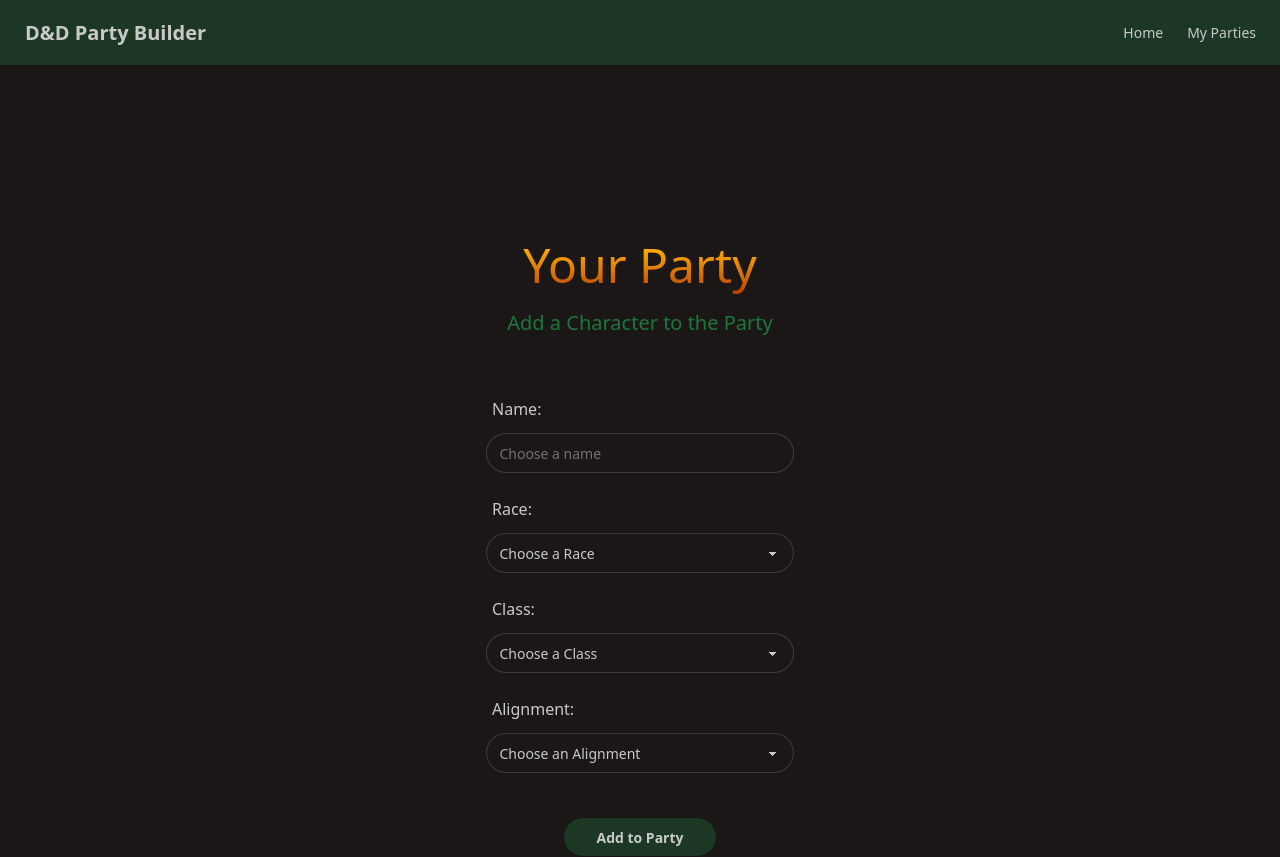
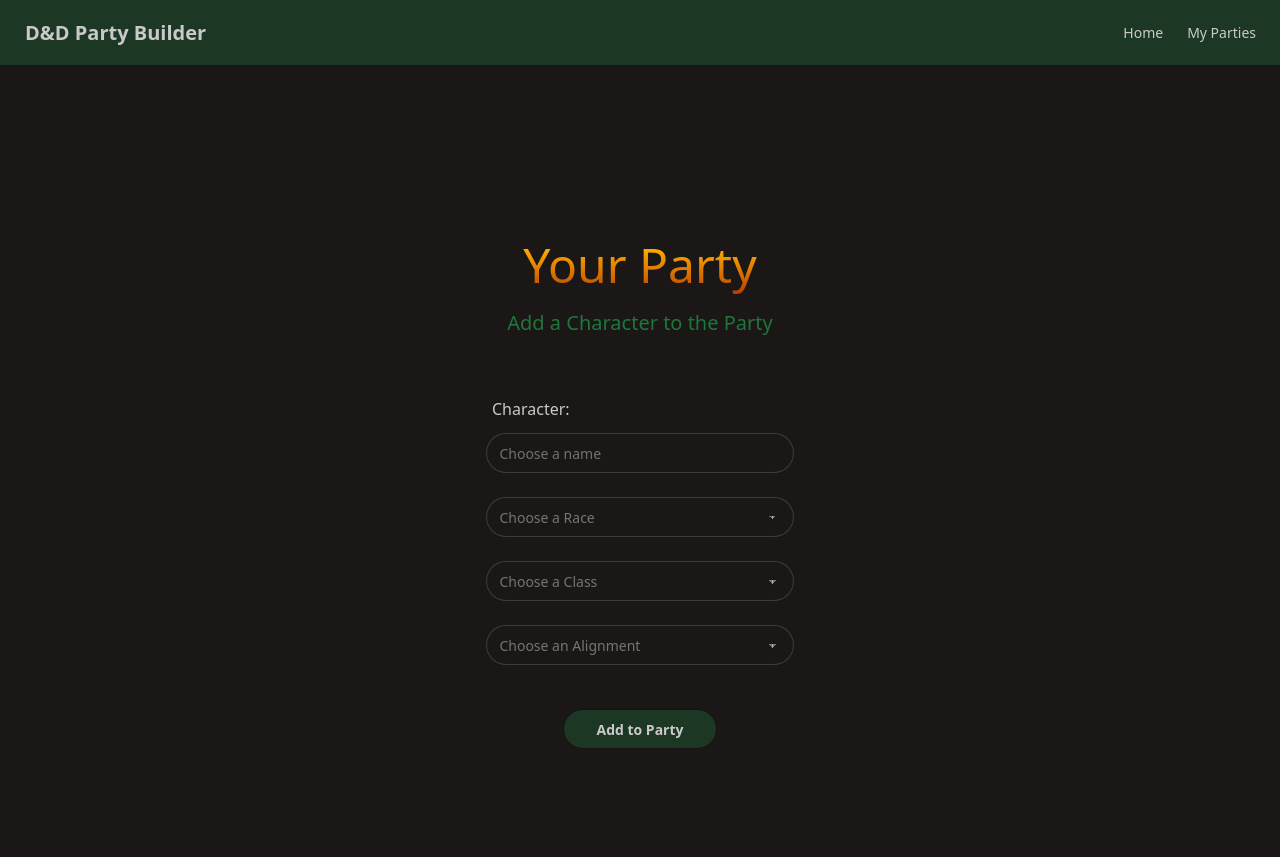
Before and after one commit to bobbythree/dnd-party-builder, a React (Vite) app: page /add-character in a window 1280 px wide. After the commit the page ends 800 px from the top, so only its background shows below. Built offline with nearby package versions, Linux system fonts and the light colour scheme.

Commit message:
remove input labels, style placeholders

```diff
--- a/src/components/DropdownInput.tsx
+++ b/src/components/DropdownInput.tsx
@@ -1,7 +1,6 @@
 import { ChangeEvent } from "react";
 
 interface DropdownProps {
-  label: string;
   options: string[];
   name: string;
   value: string;
@@ -9,13 +8,13 @@
   onChange: (e: ChangeEvent<HTMLSelectElement>) => void;
 }
 
-export default function DropdownInput({ label, options, name, value, placeholder, onChange }: DropdownProps) {
+export default function DropdownInput({ options, name, value, placeholder, onChange }: DropdownProps) {
+  const textColorClass = value === "" ? 'text-white/40' : 'text-current';
 
   return (
     <div className="flex flex-col items-center w-full gap-3  mb-3">
-      <label htmlFor={name} className="self-start pl-27">{label}:</label>
       <select
-        className="select mb-3 w-[60%]"
+        className={`select mb-3 w-[60%] ${textColorClass}`}
         id={name}
         name={name}
         value={value}
--- a/src/components/Inputs.tsx
+++ b/src/components/Inputs.tsx
@@ -40,14 +40,13 @@
     <div className="flex flex-col items-center">
       <form onSubmit={handleSubmit} className="flex flex-col items-center justify-center w-lg">
         <TextInput
-          label="Name"
+          label="Character"
           placeholder="Choose a name"
           name="name"
           value={formData.name}
           onChange={handleChange}
         />
         <DropdownInput
-          label="Race"
           options={['Human', 'Elf', 'Half-Elf']}
           name="race"
           value={formData.race}
@@ -55,7 +54,6 @@
           onChange={handleChange}
         />
         <DropdownInput
-          label="Class"
           options={['Fighter', 'Druid', 'Bard']}
           name="characterClass"
           value={formData.characterClass}
@@ -63,7 +61,6 @@
           onChange={handleChange}
         />
         <DropdownInput
-          label="Alignment"
           options={
             [
               'Lawful Good',
```
